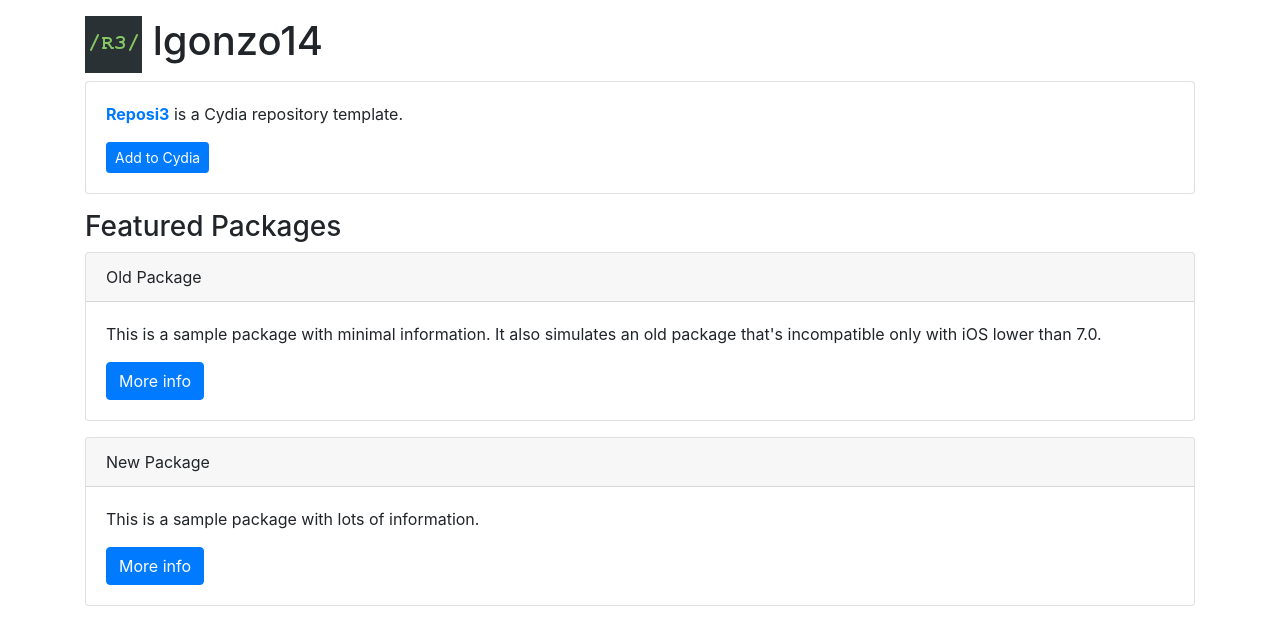
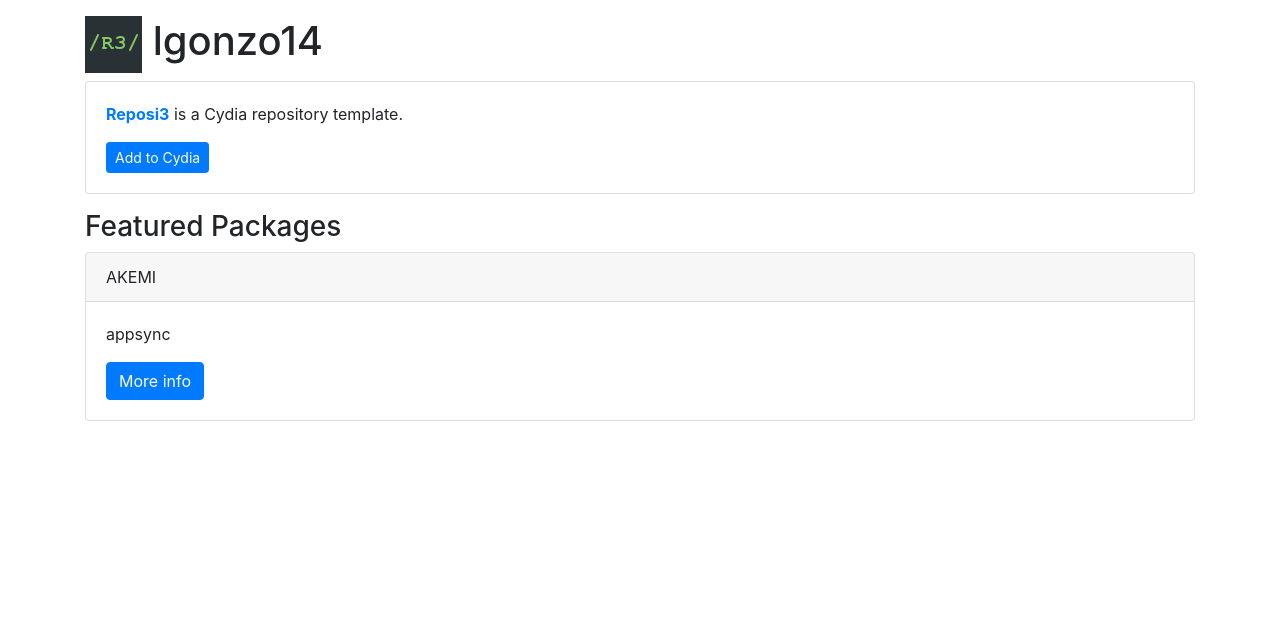
Before and after one commit to lgonzo14/LGCYD2, a plain HTML site: page index.html in a window 1280 px wide. Drawn offline with nearby package versions, Linux system fonts and the light colour scheme.

Commit message:
fixed html

```diff
--- a/index.html
+++ b/index.html
@@ -30,24 +30,13 @@
 <div class="container">
 	<div class="card">
 		<div class="card-header">
-			Old Package
+			AKEMI
 		</div>
 		<div class="card-body">
-		  <p class="card-text">This is a sample package with minimal information.
-			It also simulates an old package that's incompatible only with iOS lower than 7.0.</p>
-			<a class="btn btn-xs btn-primary" href="depictions/?p=com.supermamon.oldpackage">More info</a>
+		  <p class="card-text">appsync</p>
+			<a class="btn btn-xs btn-primary" href="depictions/?p=akemi">More info</a>
 		</div>
 	</div>
-	<div class="card">
-		<div class="card-header">
-			New Package
-		</div>
-		<div class="card-body">
-		  <p class="card-text">This is a sample package with lots of information.</p>
-		  <a class="btn btn-xs btn-primary" href="depictions/?p=com.supermamon.newpackage">More info</a>
-		</div>
-	</div>
-
 </div>
 
 </body>
```
